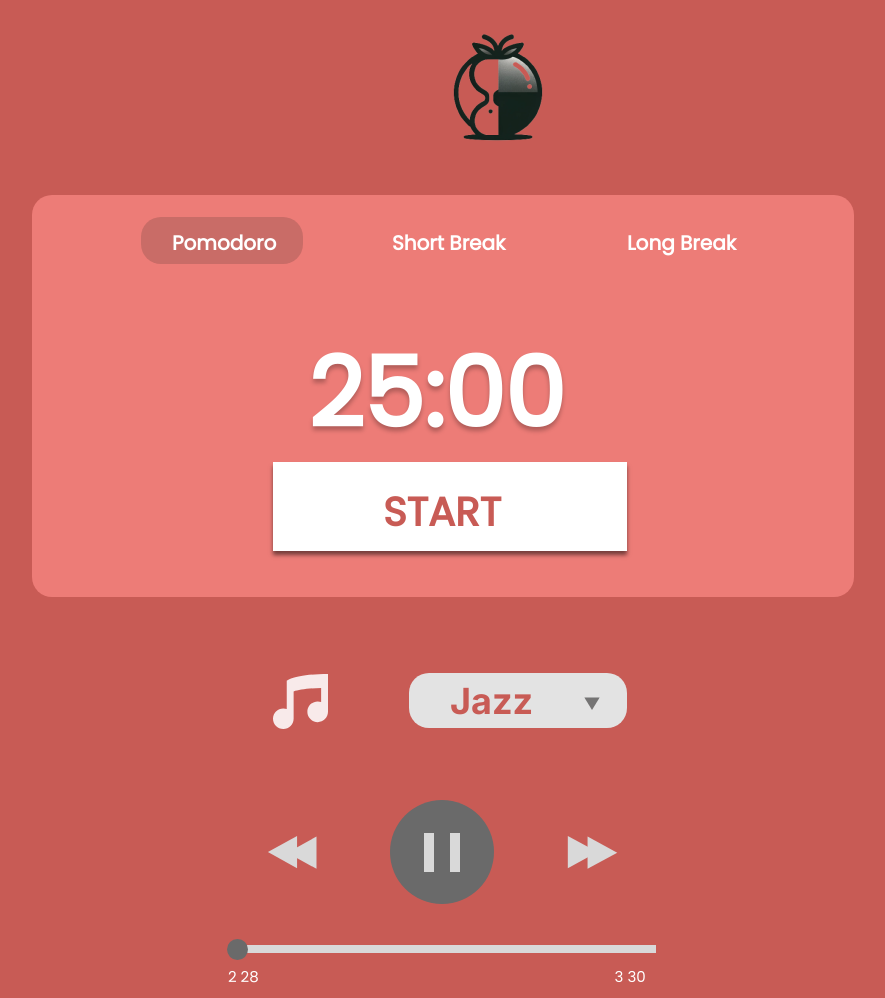
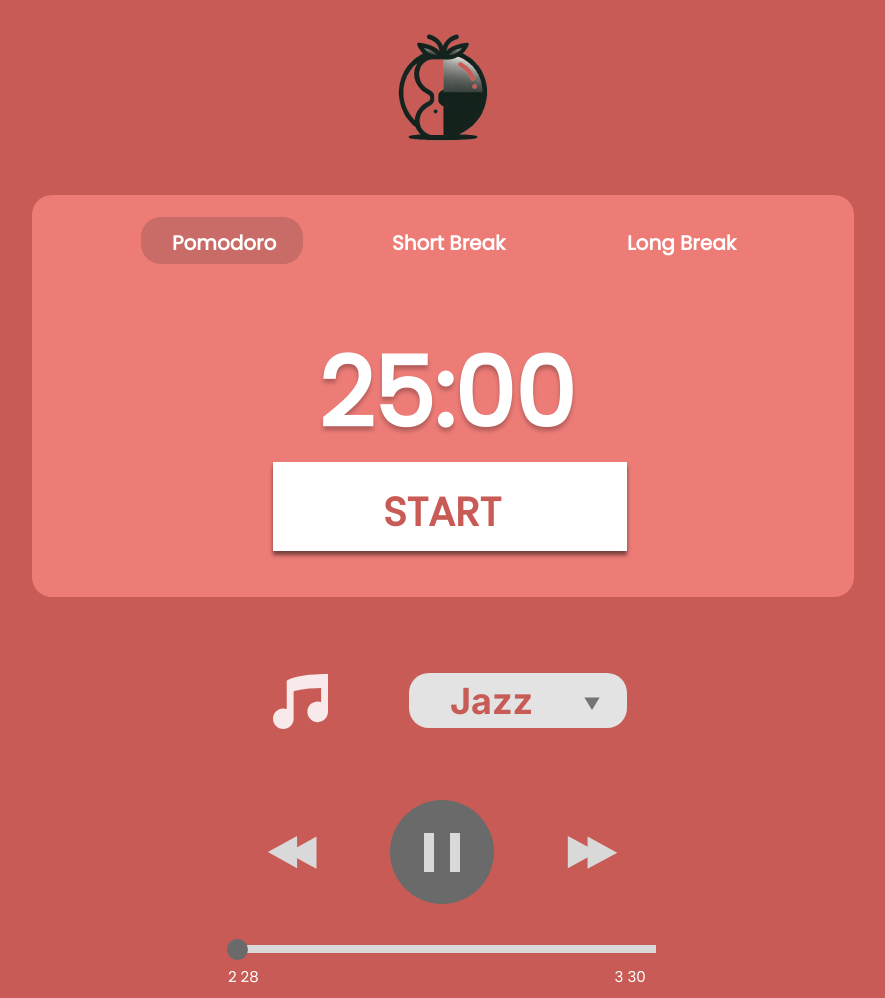
Before and after one commit to Ferru9/Pomodoro-App, a website built with Parcel: page index.html in a window 1280 px wide. Shown: the top 998 px of the page, without its empty margins (197-1082 px from the left). Built offline with nearby package versions, Linux system fonts and the light colour scheme.

Commit message:
css centering and positioning

```diff
--- a/index.css
+++ b/index.css
@@ -199,7 +199,7 @@
 
 .b {
   top: 7.88rem;
-  left: 17.25rem;
+  left:calc(50% - 1.3em);
   font-size: var(--font-size-77xl);
   text-shadow: 0 4px 4px rgba(0, 0, 0, .25);
 }
@@ -560,7 +560,7 @@
 .frame-icon1 {
   position: relative;
   top: 0;
-  left: 46%;
+  left: calc(50% - 6.625rem);;
   width: 13.25rem;
   height: 10.94rem;
   overflow: hidden;
```
